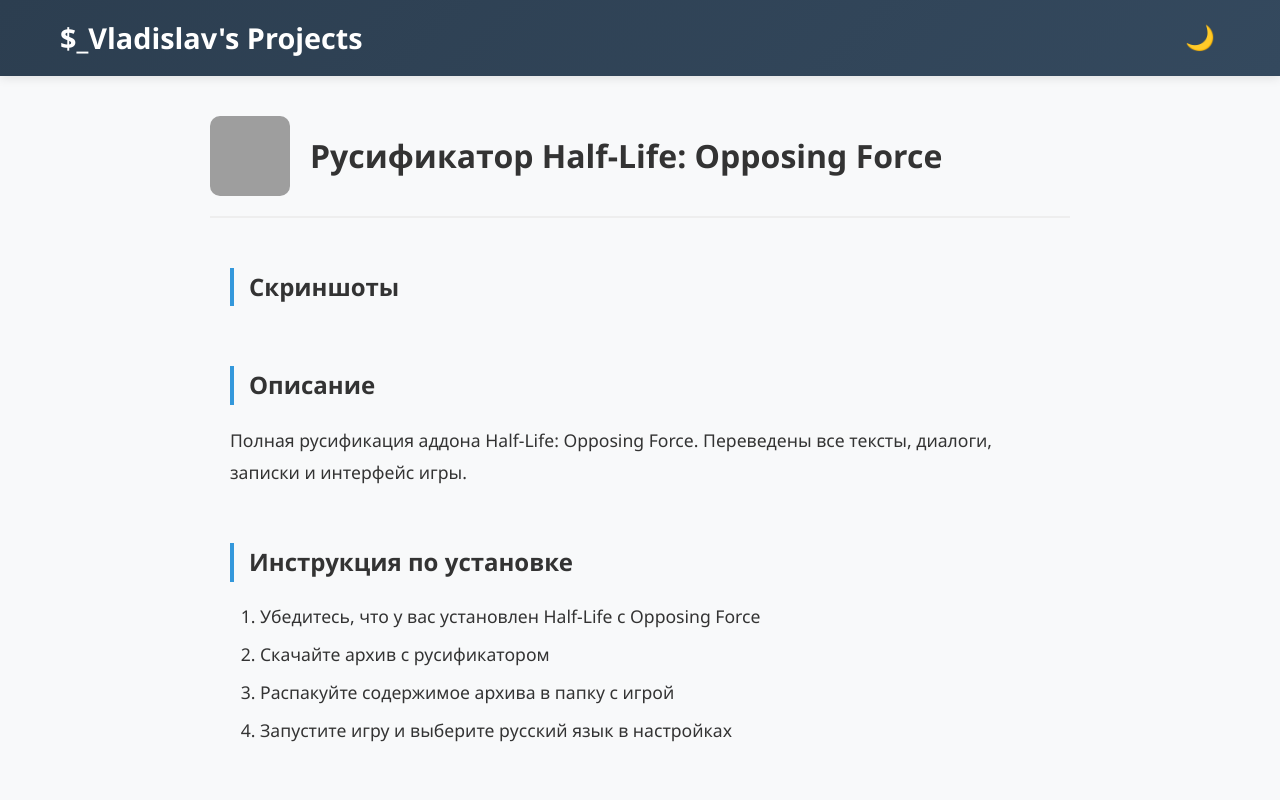
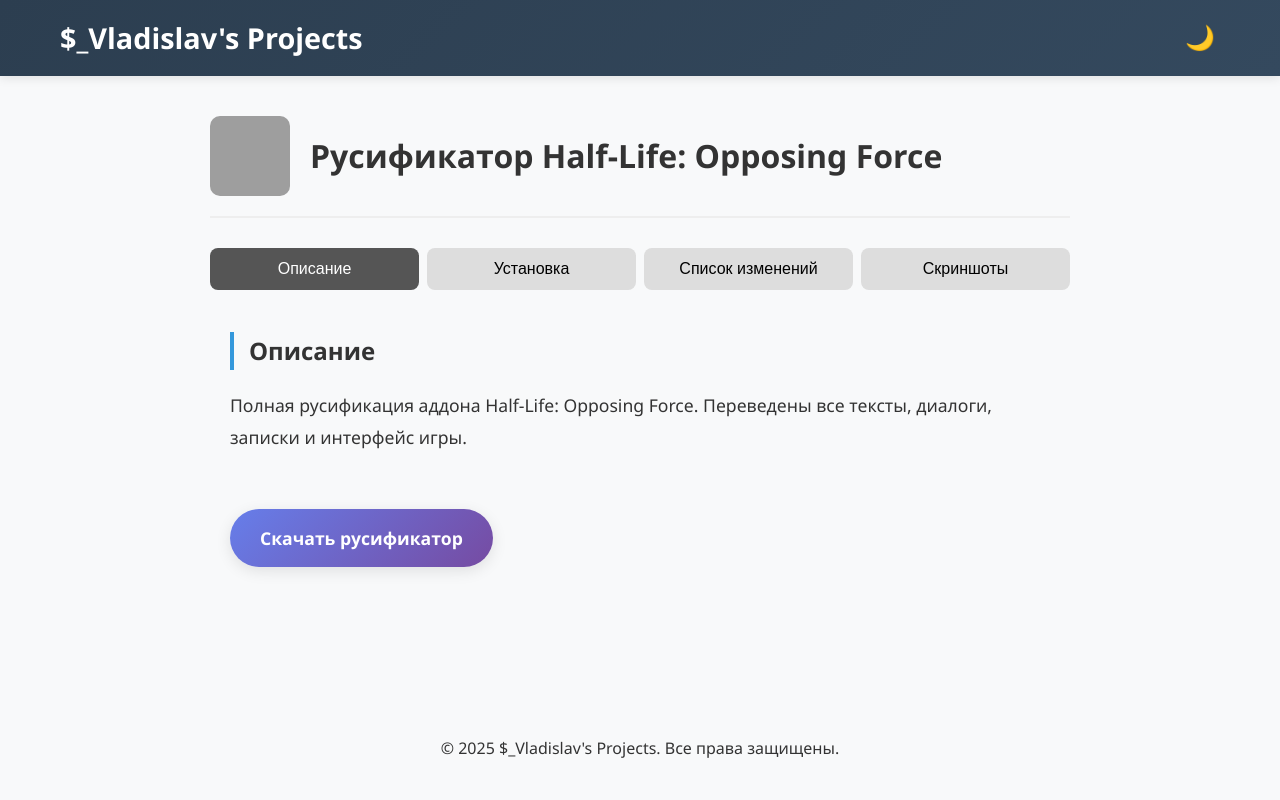
Before and after one commit to Vladislav4KZ/my-projects, a React (Create React App) app: page /my-projects/of-rus in a window 1280 px wide. Shown: the top 800 px of the page. Built offline with nearby package versions, Linux system fonts and the light colour scheme; grey boxes are pictures that could not be loaded.

Commit message:
Add section toggle buttons for project pages

```diff
--- a/src/pages/BlueShiftRus.js
+++ b/src/pages/BlueShiftRus.js
@@ -1,7 +1,9 @@
-import React from 'react';
+import React, { useState } from 'react';
 import CommentSection from '../components/CommentSection';
 
 function BlueShiftRus({ darkMode }) {
+  const [activeTab, setActiveTab] = useState('description'); // Стейт для активной вкладки
+
   return (
     <div className="project-page">
       <div className="project-header">
@@ -9,17 +11,30 @@
         <h1>Русификатор Half-Life: Blue Shift</h1>
       </div>
 
+      <div className="tab-buttons">
+        <button onClick={() => setActiveTab('description')} className={activeTab === 'description' ? 'active' : ''}>
+          Описание
+        </button>
+        <button onClick={() => setActiveTab('installation')} className={activeTab === 'installation' ? 'active' : ''}>
+          Установка
+        </button>
+        <button onClick={() => setActiveTab('changelog')} className={activeTab === 'changelog' ? 'active' : ''}>
+          Список изменений
+        </button>
+        <button onClick={() => setActiveTab('screenshots')} className={activeTab === 'screenshots' ? 'active' : ''}>
+          Скриншоты
+        </button>
+      </div>
+
       <div className="project-content">
-        <section className="screenshots">
-          <h2>Скриншоты</h2>
-          {/* Скриншоты будут добавлены позже */}
-        </section>
-
+        {activeTab === 'description' && (
           <section className="description">
             <h2>Описание</h2>
             <p>Полная русификация аддона Half-Life: Blue Shift. Переведены все тексты, диалоги и интерфейс дополнения.</p>
           </section>
+        )}
 
+        {activeTab === 'installation' && (
           <section className="installation">
             <h2>Инструкция по установке</h2>
             <ol>
@@ -29,7 +44,9 @@
               <li>Запустите игру и выберите русский язык в настройках</li>
             </ol>
           </section>
+        )}
 
+        {activeTab === 'changelog' && (
           <section className="changelog">
             <h2>Список изменений</h2>
             <ul>
@@ -38,6 +55,14 @@
               <li>v1.2 - Обновлен перевод терминалов</li>
             </ul>
           </section>
+        )}
+
+        {activeTab === 'screenshots' && (
+          <section className="screenshots">
+            <h2>Скриншоты</h2>
+            {/* Скриншоты будут добавлены позже */}
+          </section>
+        )}
 
         <section className="download">
           <a href="#" className="download-btn">Скачать русификатор</a>
--- a/src/pages/CounterStrikeRus.js
+++ b/src/pages/CounterStrikeRus.js
@@ -1,7 +1,9 @@
-import React from 'react';
+import React, { useState } from 'react';
 import CommentSection from '../components/CommentSection';
 
 function CounterStrikeRus({ darkMode }) {
+  const [activeTab, setActiveTab] = useState('description'); // Стейт для активной вкладки
+
   return (
     <div className="project-page">
       <div className="project-header">
@@ -9,17 +11,30 @@
         <h1>Русификатор Counter-Strike 1.6</h1>
       </div>
 
+      <div className="tab-buttons">
+        <button onClick={() => setActiveTab('description')} className={activeTab === 'description' ? 'active' : ''}>
+          Описание
+        </button>
+        <button onClick={() => setActiveTab('installation')} className={activeTab === 'installation' ? 'active' : ''}>
+          Установка
+        </button>
+        <button onClick={() => setActiveTab('changelog')} className={activeTab === 'changelog' ? 'active' : ''}>
+          Список изменений
+        </button>
+        <button onClick={() => setActiveTab('screenshots')} className={activeTab === 'screenshots' ? 'active' : ''}>
+          Скриншоты
+        </button>
+      </div>
+
       <div className="project-content">
-        <section className="screenshots">
-          <h2>Скриншоты</h2>
-          {/* Скриншоты будут добавлены позже */}
-        </section>
-
+        {activeTab === 'description' && (
           <section className="description">
             <h2>Описание</h2>
             <p>Полная русификация классического Counter-Strike 1.6. Переведены все тексты, меню, сообщения и интерфейс игры.</p>
           </section>
+        )}
 
+        {activeTab === 'installation' && (
           <section className="installation">
             <h2>Инструкция по установке</h2>
             <ol>
@@ -28,7 +43,9 @@
               <li>Запустите игру и выберите русский язык в настройках</li>
             </ol>
           </section>
+        )}
 
+        {activeTab === 'changelog' && (
           <section className="changelog">
             <h2>Список изменений</h2>
             <ul>
@@ -37,6 +54,14 @@
               <li>v1.2 - Обновлен перевод сообщений в чате</li>
             </ul>
           </section>
+        )}
+
+        {activeTab === 'screenshots' && (
+          <section className="screenshots">
+            <h2>Скриншоты</h2>
+            {/* Скриншоты будут добавлены позже */}
+          </section>
+        )}
 
         <section className="download">
           <a href="#" className="download-btn">Скачать русификатор</a>
--- a/src/pages/OpposingForceRus.js
+++ b/src/pages/OpposingForceRus.js
@@ -1,7 +1,9 @@
-import React from 'react';
+import React, { useState } from 'react';
 import CommentSection from '../components/CommentSection';
 
 function OpposingForceRus({ darkMode }) {
+  const [activeTab, setActiveTab] = useState('description'); // Стейт для активной вкладки
+
   return (
     <div className="project-page">
       <div className="project-header">
@@ -9,17 +11,30 @@
         <h1>Русификатор Half-Life: Opposing Force</h1>
       </div>
 
+      <div className="tab-buttons">
+        <button onClick={() => setActiveTab('description')} className={activeTab === 'description' ? 'active' : ''}>
+          Описание
+        </button>
+        <button onClick={() => setActiveTab('installation')} className={activeTab === 'installation' ? 'active' : ''}>
+          Установка
+        </button>
+        <button onClick={() => setActiveTab('changelog')} className={activeTab === 'changelog' ? 'active' : ''}>
+          Список изменений
+        </button>
+        <button onClick={() => setActiveTab('screenshots')} className={activeTab === 'screenshots' ? 'active' : ''}>
+          Скриншоты
+        </button>
+      </div>
+
       <div className="project-content">
-        <section className="screenshots">
-          <h2>Скриншоты</h2>
-          {/* Скриншоты будут добавлены позже */}
-        </section>
-
+        {activeTab === 'description' && (
           <section className="description">
             <h2>Описание</h2>
             <p>Полная русификация аддона Half-Life: Opposing Force. Переведены все тексты, диалоги, записки и интерфейс игры.</p>
           </section>
+        )}
 
+        {activeTab === 'installation' && (
           <section className="installation">
             <h2>Инструкция по установке</h2>
             <ol>
@@ -29,7 +44,9 @@
               <li>Запустите игру и выберите русский язык в настройках</li>
             </ol>
           </section>
+        )}
 
+        {activeTab === 'changelog' && (
           <section className="changelog">
             <h2>Список изменений</h2>
             <ul>
@@ -38,6 +55,14 @@
               <li>v1.2 - Обновлен перевод диалогов с персонажами</li>
             </ul>
           </section>
+        )}
+
+        {activeTab === 'screenshots' && (
+          <section className="screenshots">
+            <h2>Скриншоты</h2>
+            {/* Скриншоты будут добавлены позже */}
+          </section>
+        )}
 
         <section className="download">
           <a href="#" className="download-btn">Скачать русификатор</a>
--- a/src/pages/TeamFortressClassicRus.js
+++ b/src/pages/TeamFortressClassicRus.js
@@ -1,7 +1,9 @@
-import React from 'react';
+import React, { useState } from 'react';
 import CommentSection from '../components/CommentSection';
 
 function TeamFortressClassicRus({ darkMode }) {
+  const [activeTab, setActiveTab] = useState('description'); // Стейт для активной вкладки
+
   return (
     <div className="project-page">
       <div className="project-header">
@@ -9,17 +11,30 @@
         <h1>Русификатор Team Fortress Classic</h1>
       </div>
 
+      <div className="tab-buttons">
+        <button onClick={() => setActiveTab('description')} className={activeTab === 'description' ? 'active' : ''}>
+          Описание
+        </button>
+        <button onClick={() => setActiveTab('installation')} className={activeTab === 'installation' ? 'active' : ''}>
+          Установка
+        </button>
+        <button onClick={() => setActiveTab('changelog')} className={activeTab === 'changelog' ? 'active' : ''}>
+          Список изменений
+        </button>
+        <button onClick={() => setActiveTab('screenshots')} className={activeTab === 'screenshots' ? 'active' : ''}>
+          Скриншоты
+        </button>
+      </div>
+
       <div className="project-content">
-        <section className="screenshots">
-          <h2>Скриншоты</h2>
-          {/* Скриншоты будут добавлены позже */}
-        </section>
-
+        {activeTab === 'description' && (
           <section className="description">
             <h2>Описание</h2>
             <p>Полная русификация Team Fortress Classic. Переведены все тексты, команды, сообщения и интерфейс игры.</p>
           </section>
+        )}
 
+        {activeTab === 'installation' && (
           <section className="installation">
             <h2>Инструкция по установке</h2>
             <ol>
@@ -28,7 +43,9 @@
               <li>Запустите игру и выберите русский язык в настройках</li>
             </ol>
           </section>
+        )}
 
+        {activeTab === 'changelog' && (
           <section className="changelog">
             <h2>Список изменений</h2>
             <ul>
@@ -37,6 +54,14 @@
               <li>v1.2 - Обновлен перевод сообщений о захвате точек</li>
             </ul>
           </section>
+        )}
+
+        {activeTab === 'screenshots' && (
+          <section className="screenshots">
+            <h2>Скриншоты</h2>
+            {/* Скриншоты будут добавлены позже */}
+          </section>
+        )}
 
         <section className="download">
           <a href="#" className="download-btn">Скачать русификатор</a>
--- a/src/pages/YaPBGraphs.js
+++ b/src/pages/YaPBGraphs.js
@@ -1,7 +1,9 @@
-import React from 'react';
+import React, { useState } from 'react';
 import CommentSection from '../components/CommentSection';
 
 function YaPBGraphs({ darkMode }) {
+  const [activeTab, setActiveTab] = useState('description'); // Стейт для активной вкладки
+
   return (
     <div className="project-page">
       <div className="project-header">
@@ -9,17 +11,30 @@
         <h1>Графы для YaPB</h1>
       </div>
 
+      <div className="tab-buttons">
+        <button onClick={() => setActiveTab('description')} className={activeTab === 'description' ? 'active' : ''}>
+          Описание
+        </button>
+        <button onClick={() => setActiveTab('installation')} className={activeTab === 'installation' ? 'active' : ''}>
+          Установка
+        </button>
+        <button onClick={() => setActiveTab('changelog')} className={activeTab === 'changelog' ? 'active' : ''}>
+          Список изменений
+        </button>
+        <button onClick={() => setActiveTab('screenshots')} className={activeTab === 'screenshots' ? 'active' : ''}>
+          Скриншоты
+        </button>
+      </div>
+
       <div className="project-content">
-        <section className="screenshots">
-          <h2>Скриншоты</h2>
-          {/* Скриншоты будут добавлены позже */}
-        </section>
-
+        {activeTab === 'description' && (
           <section className="description">
             <h2>Описание</h2>
             <p>Набор графов для ботов YaPB в различных играх серии Half-Life. Позволяет ботам эффективно перемещаться по картам.</p>
           </section>
+        )}
 
+        {activeTab === 'installation' && (
           <section className="installation">
             <h2>Инструкция по установке</h2>
             <ol>
@@ -29,7 +44,9 @@
               <li>Перезапустите игру</li>
             </ol>
           </section>
+        )}
 
+        {activeTab === 'changelog' && (
           <section className="changelog">
             <h2>Список изменений</h2>
             <ul>
@@ -38,6 +55,14 @@
               <li>v1.2 - Оптимизированы маршруты для улучшения производительности</li>
             </ul>
           </section>
+        )}
+
+        {activeTab === 'screenshots' && (
+          <section className="screenshots">
+            <h2>Скриншоты</h2>
+            {/* Скриншоты будут добавлены позже */}
+          </section>
+        )}
 
         <section className="download">
           <a href="#" className="download-btn">Скачать графы</a>
```
Lines whose indentation alone changed are shown as unchanged.
